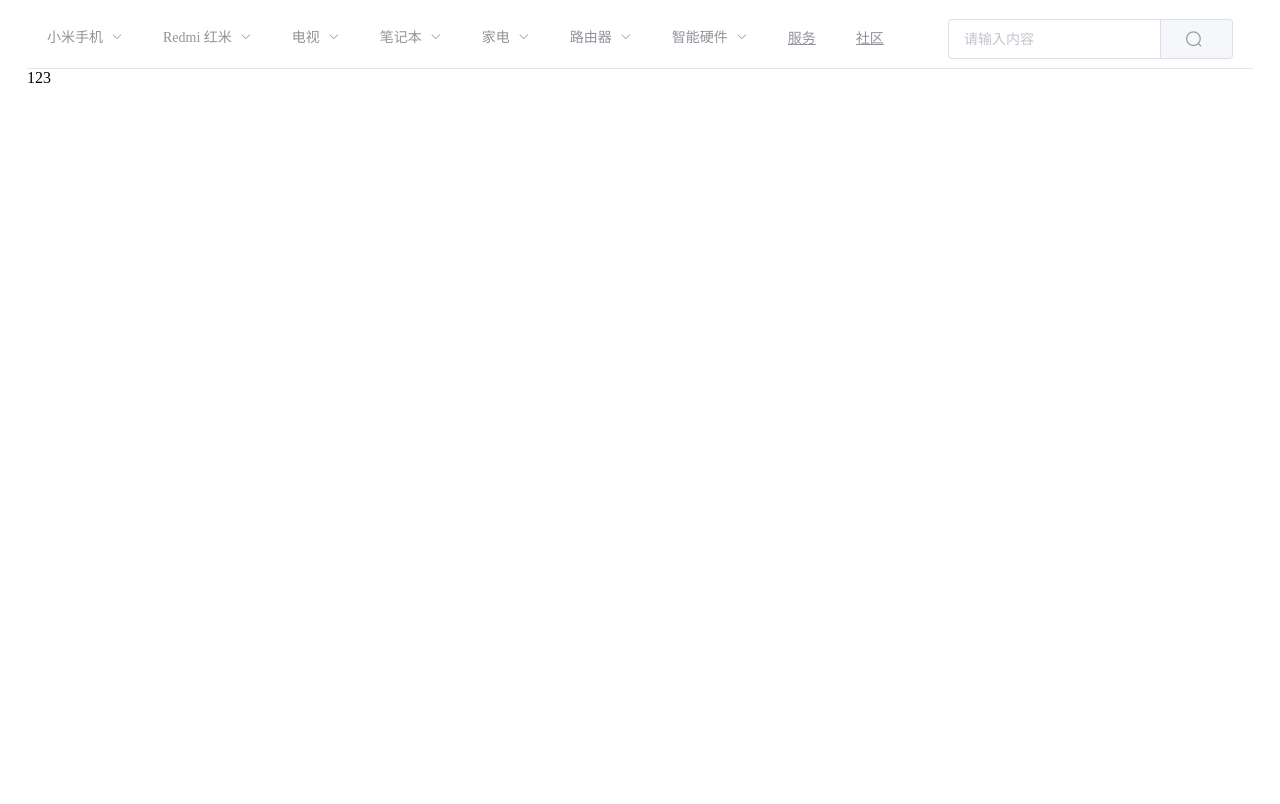
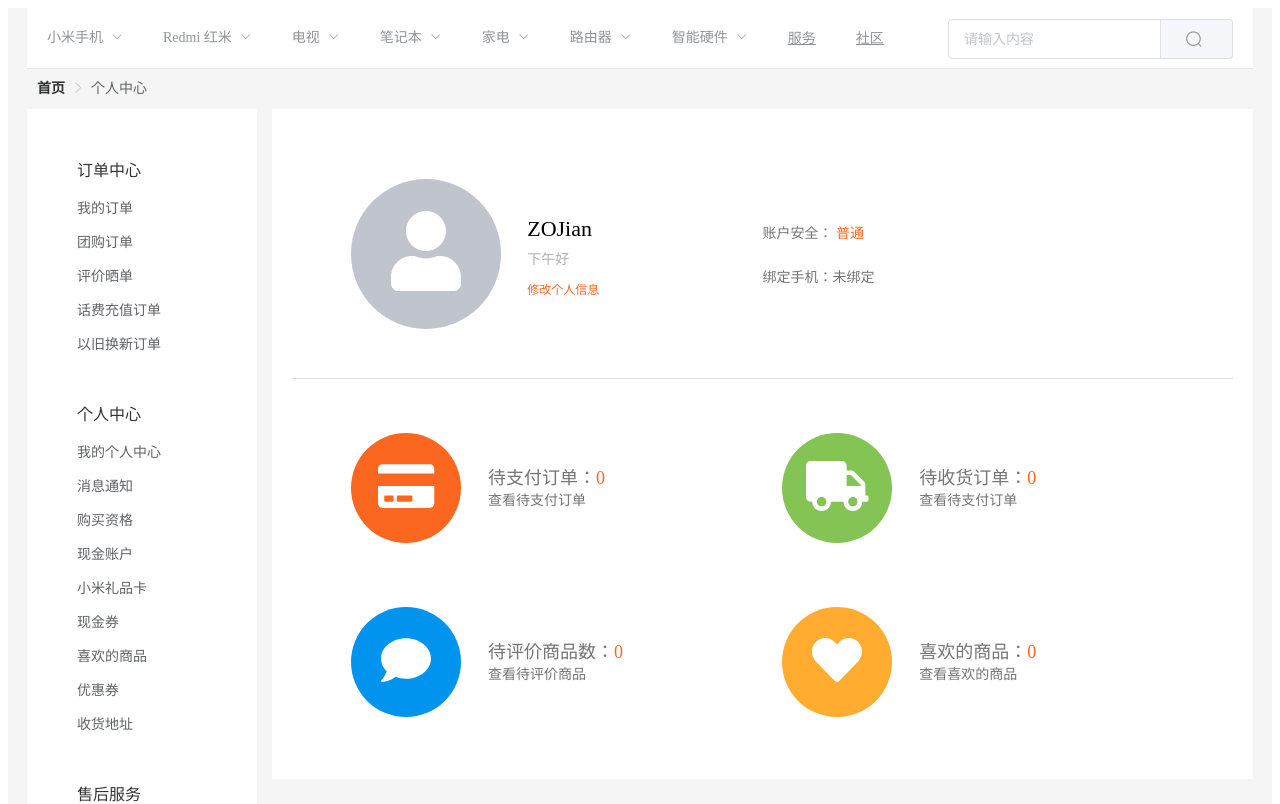
Before and after one commit to manyuet/mall, a Vue app: page /personal in a window 1280 px wide. Shown: the top 804 px of the page. Built offline with nearby package versions, Linux system fonts and the light colour scheme.

Commit message:
用户个人中心页面，引入font awesome

```diff
--- a/package.json
+++ b/package.json
@@ -8,6 +8,10 @@
     "lint": "vue-cli-service lint"
   },
   "dependencies": {
+    "@fortawesome/fontawesome-svg-core": "^1.2.21",
+    "@fortawesome/free-brands-svg-icons": "^5.10.1",
+    "@fortawesome/free-solid-svg-icons": "^5.10.1",
+    "@fortawesome/vue-fontawesome": "^0.1.6",
     "core-js": "^2.6.5",
     "element-ui": "^2.11.1",
     "vue": "^2.6.10",
--- a/src/App.vue
+++ b/src/App.vue
@@ -1,12 +1,12 @@
 <template>
+    <div style="background-color:rgb(245,245,245) ">
     <div class="frame">
         <navigation-bar/>
-        <div>
+        <div >
             <router-view/>
         </div>
         <el-backtop :bottom="100"></el-backtop>
-
-
+    </div>
     </div>
 </template>
 
--- a/src/components/BroadSideNavigationBar.vue
+++ b/src/components/BroadSideNavigationBar.vue
@@ -1,5 +1,5 @@
 <template>
-    <el-row class="tac">
+    <el-row class="tac" style="background-color: white">
         <el-col :span="4">
             <el-menu class="el-menu-vertical-demo">
                 <el-menu-item index="1" >
@@ -36,7 +36,6 @@
                     name: "Personal"
                 });
                 window.open(href, "_blank");
-                console.log(1)
             }
         }
     }
@@ -45,11 +44,11 @@
 <style scoped>
 .el-menu-item.is-active{
     color: #fc6720;
-    background-color: transparent;
+    background-color: white;
 }
 .el-menu-item:hover{
     color: #fc6720;
-    background-color: transparent;
+    background-color: white;
 }
 .el-menu-item{
    width: 80px;
@@ -57,8 +56,8 @@
 }
 .el-menu{
     border: none;
-    background-color: transparent;
 }
+
     menu-item:hover{
         background-color: white;
     }
--- a/src/components/CutTimeDown.vue
+++ b/src/components/CutTimeDown.vue
@@ -12,7 +12,7 @@
         data(){
             return{
                 countDownList: '00时00分00秒',
-                actEndTime: '2019-08-19 18:30:00'
+                actEndTime: '2019-08-21 18:30:00'
             }
         },
         created() {
@@ -22,8 +22,8 @@
             timeFormat(param) {
                 return param < 10 ? '0' + param : param;
             },
-            countDown(it) {
-                var interval = setInterval(() => {
+            countDown() {
+                const interval = setInterval(() => {
                     // 获取当前时间，同时得到活动结束时间数组
                     let newTime = new Date().getTime();
                     // 对结束时间进行处理渲染到页面
--- a/src/main.js
+++ b/src/main.js
@@ -2,12 +2,25 @@
 import App from './App.vue'
 import ElementUI from 'element-ui'
 import 'element-ui/lib/theme-chalk/index.css'
-import  router from "./router.js"
+import router from "./router.js"
+import {FontAwesomeIcon} from "@fortawesome/vue-fontawesome";
+import {library} from "@fortawesome/fontawesome-svg-core";
+import {faTruck, faUser,faCreditCard,faComment,faHeart} from "@fortawesome/free-solid-svg-icons";
 
+
+library.add(
+    faUser,
+    faTruck,
+    faCreditCard,
+    faComment,
+    faHeart
+);
+
+Vue.component('font-awesome-icon', FontAwesomeIcon);
 Vue.config.productionTip = false
 Vue.use(ElementUI)
 
 new Vue({
-  render: h => h(App),
-  router
+    render: h => h(App),
+    router
 }).$mount('#app')
--- a/src/views/Home.vue
+++ b/src/views/Home.vue
@@ -383,5 +383,6 @@
         bottom: 160px;
         right: 40px;
         background-color: white;
+        width: 120px;
     }
 </style>
--- a/src/views/PersonalCenter.vue
+++ b/src/views/PersonalCenter.vue
@@ -1,15 +1,177 @@
 <template>
     <div>
-        123
+        <el-breadcrumb separator-class="el-icon-arrow-right" style="color: #757575;line-height: 40px;margin-left: 10px">
+            <el-breadcrumb-item :to="{ path: '/' }">首页</el-breadcrumb-item>
+            <el-breadcrumb-item :to="{ path: '/personal' }">个人中心</el-breadcrumb-item>
+        </el-breadcrumb>
+        <el-container>
+            <el-aside width="230px" style="height: 1000px;background-color: white;padding-left: 50px">
+                <div v-for="(menu,index) in Menus"
+                     :key="index">
+                    <p style="color: #333333;font-size: 16px;margin-top: 48px">{{menu.title}}</p>
+                    <p v-for="(item,index) in menu.children"
+                       :key="index"
+                       style="color: #757575;font-size: 14px">
+                        <el-link :underline="false">{{item.title}}</el-link>
+                    </p>
+                </div>
+            </el-aside>
+            <el-main style="height:670px;width: 980px;background-color: white;margin-left: 15px">
+                <el-row style="line-height: 60px">
+                    <el-col :span="5" :offset="1">
+                        <el-avatar :size="150" style="margin-left: 20px;margin-top: 50px">
+                            <span class="icon User" style="font-size: 80px"><font-awesome-icon :icon="['fas', 'user']"></font-awesome-icon></span>
+                        </el-avatar>
+                    </el-col>
+                    <el-col :span="6"><p style="margin-top: 70px;font-size: 22px;margin-bottom: -30px">ZOJian</p>
+                        <span @click="displayGreeting"
+                              class="displayGreeting"
+                        style="font-size: 14px;color: #B0B0B0;">{{hoursTip}}</span><br>
+                        <p style="color: #fc6720;font-size: 12px;margin-top: -30px">修改个人信息</p>
+                    </el-col>
+                    <el-col :span="6">
+                        <p style="margin-top: 75px;font-size: 14px;margin-bottom: -30px;color: #757575">账户安全：
+                            <span style="color: #fc6720">普通</span></p>
+                        <p style="font-size: 14px;margin-bottom: -30px;color: #757575">绑定手机：未绑定</p>
+                    </el-col>
+                </el-row>
+                <el-divider></el-divider>
+                <el-row>
+                    <el-col :span="4" :offset="1">
+                    <el-avatar :size="110" style="background-color: #fc6720;margin-left: 20px;margin-top: 30px">
+                        <span class="icon CreditCard"><font-awesome-icon :icon="['fas', 'credit-card']"></font-awesome-icon></span>
+                    </el-avatar>
+                    </el-col>
+                    <el-col :span="6" style="margin-top: 60px">
+                    <span style="font-size: 18px;color: #757575">待支付订单：<span style="color: #fc6720">0</span></span><br>
+                    <span style="font-size: 14px;color: #757575">查看待支付订单</span>
+                    </el-col>
+                    <el-col :span="4" :offset="1">
+                        <el-avatar :size="110" style="background-color: rgb(132,196,85);margin-left: 20px;margin-top: 30px">
+                            <span class="icon Truck"><font-awesome-icon :icon="['fas', 'truck']"></font-awesome-icon></span>
+                        </el-avatar>
+                    </el-col>
+                    <el-col :span="6" style="margin-top: 60px">
+                        <span style="font-size: 18px;color: #757575">待收货订单：<span style="color: #fc6720">0</span></span><br>
+                        <span style="font-size: 14px;color: #757575">查看待支付订单</span>
+                    </el-col>
+                </el-row>
+                <el-row style="margin-top: 30px">
+                    <el-col :span="4" :offset="1">
+                        <el-avatar :size="110" style="background-color: rgb(0,148,239);margin-left: 20px;margin-top: 30px">
+                            <span class="icon CreditCard"><font-awesome-icon :icon="['fas', 'comment']"></font-awesome-icon></span>
+                        </el-avatar>
+                    </el-col>
+                    <el-col :span="6" style="margin-top: 60px">
+                        <span style="font-size: 18px;color: #757575">待评价商品数：<span style="color: #fc6720">0</span></span><br>
+                        <span style="font-size: 14px;color: #757575">查看待评价商品</span>
+                    </el-col>
+                    <el-col :span="4" :offset="1">
+                        <el-avatar :size="110" style="background-color: rgb(255,172,48);margin-left: 20px;margin-top: 30px">
+                            <span class="icon Truck"><font-awesome-icon :icon="['fas', 'heart']"></font-awesome-icon></span>
+                        </el-avatar>
+                    </el-col>
+                    <el-col :span="6" style="margin-top: 60px">
+                        <span style="font-size: 18px;color: #757575">喜欢的商品：<span style="color: #fc6720">0</span></span><br>
+                        <span style="font-size: 14px;color: #757575">查看喜欢的商品</span>
+                    </el-col>
+                </el-row>
+
+            </el-main>
+        </el-container>
+
     </div>
 </template>
 
 <script>
     export default {
-        name: "PersonalCenter"
+        name: "PersonalCenter",
+        data() {
+            return {
+                circleUrl: "https://cube.elemecdn.com/3/7c/3ea6beec64369c2642b92c6726f1epng.png",
+                hoursTip: '',
+                date: '',
+                Menus: [
+                    {
+                        title: '订单中心',
+                        children: [
+                            {
+                                title: '我的订单'
+                            },
+                            {
+                                title: '团购订单'
+                            },
+                            {
+                                title: '评价晒单'
+                            },
+                            {
+                                title: '话费充值订单'
+                            },
+                            {
+                                title: '以旧换新订单'
+                            }
+                        ]
+                    },
+                    {
+                        title: '个人中心',
+                        children: [
+                            {title: '我的个人中心'},
+                            {title: '消息通知'},
+                            {title: '购买资格'},
+                            {title: '现金账户'},
+                            {title: '小米礼品卡'},
+                            {title: '现金券'},
+                            {title: '喜欢的商品'},
+                            {title: '优惠券'},
+                            {title: '收货地址'}
+                        ]
+                    },
+                    {
+                        title: '售后服务',
+                        children: [
+                            {title: '服务记录'},
+                            {title: '申请服务'},
+                            {title: '领取快递报销'},
+                        ]
+                    },
+                    {
+                        title: '账户管理',
+                        children: [
+                            {title: '个人信息'},
+                            {title: '修改密码'}
+                        ]
+                    }
+                ]
+            }
+        },
+        methods: {
+            displayGreeting() {
+                // let  hour = new Date(getHours());
+                this.date = new Date();
+                if (this.date.getHours() >= 0 && this.date.getHours() < 12) {
+                    this.hoursTip = "上午好"
+                } else if (this.date.getHours() >= 12 && this.date.getHours() < 18) {
+                    this.hoursTip = "下午好"
+                } else {
+                    this.hoursTip = "晚上好"
+                }
+
+            }
+        }, created() {
+            this.displayGreeting();
+        }
     }
 </script>
 
 <style scoped>
+    .el-link:hover {
+        color: #333333;
+    }
 
+    .el-link:active {
+        color: #fc6720;
+    }
+    .icon{
+        font-size:50px ;
+    }
 </style>
```
Also changed, not shown: 1 other file (tests, documents, lock files or other folders).
